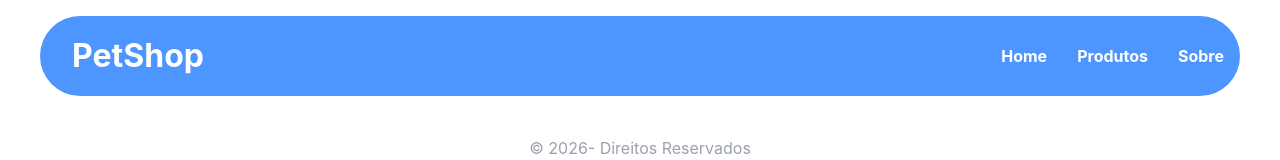
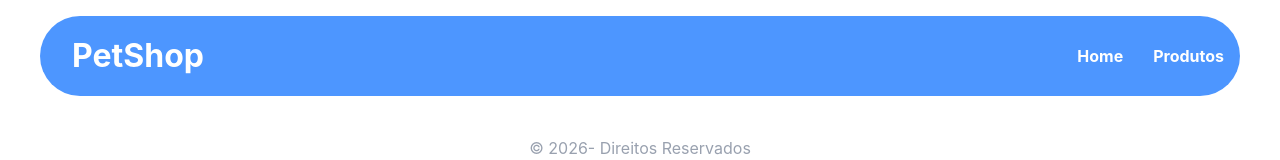
Before and after one commit to petshop-cp/petshop, a React (Vite) app: page / in a window 1280 px wide. Shown: the top 160 px of the page. Built offline with nearby package versions, Linux system fonts and the light colour scheme.

Commit message:
feat: correçao do header

```diff
--- a/src/components/Header.jsx
+++ b/src/components/Header.jsx
@@ -12,9 +12,6 @@ const Header = () => {
                     <li className='lista-item decoration-none text-white hover:text-[#224427] transition duration-500'>
                         <Link to='/produtos'>Produtos</Link>
                     </li>
-                    <li className='lista-item decoration-none text-white hover:text-[#224427] transition duration-500'>
-                        <Link to='/sobre'>Sobre</Link>
-                    </li>
                 </ul>
             </nav>
         </div>
```
